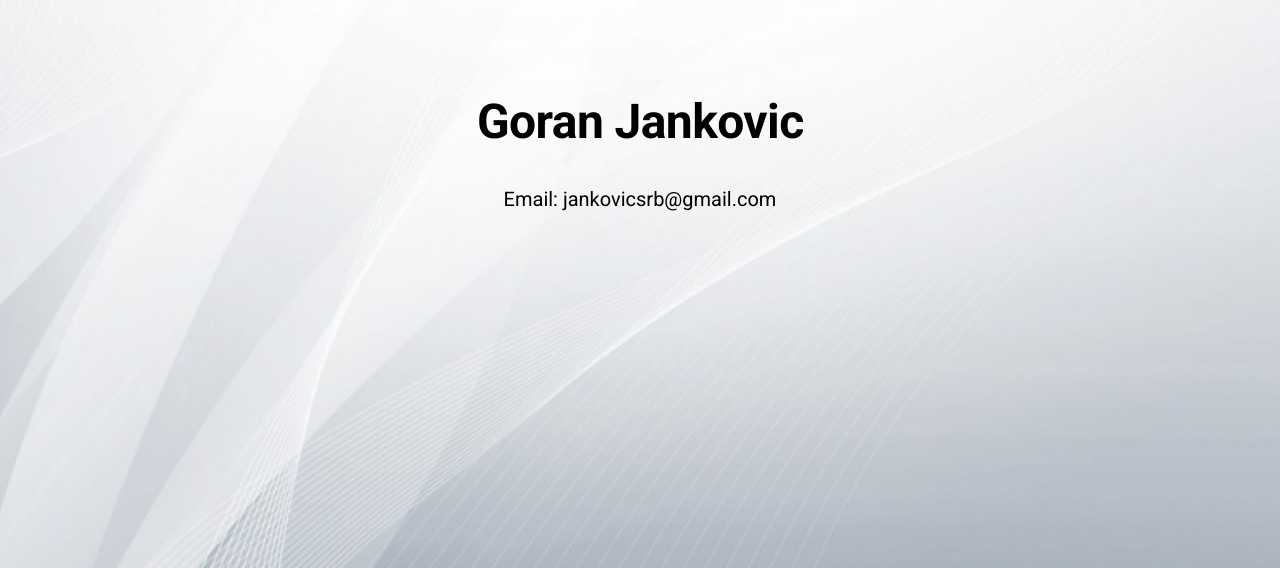
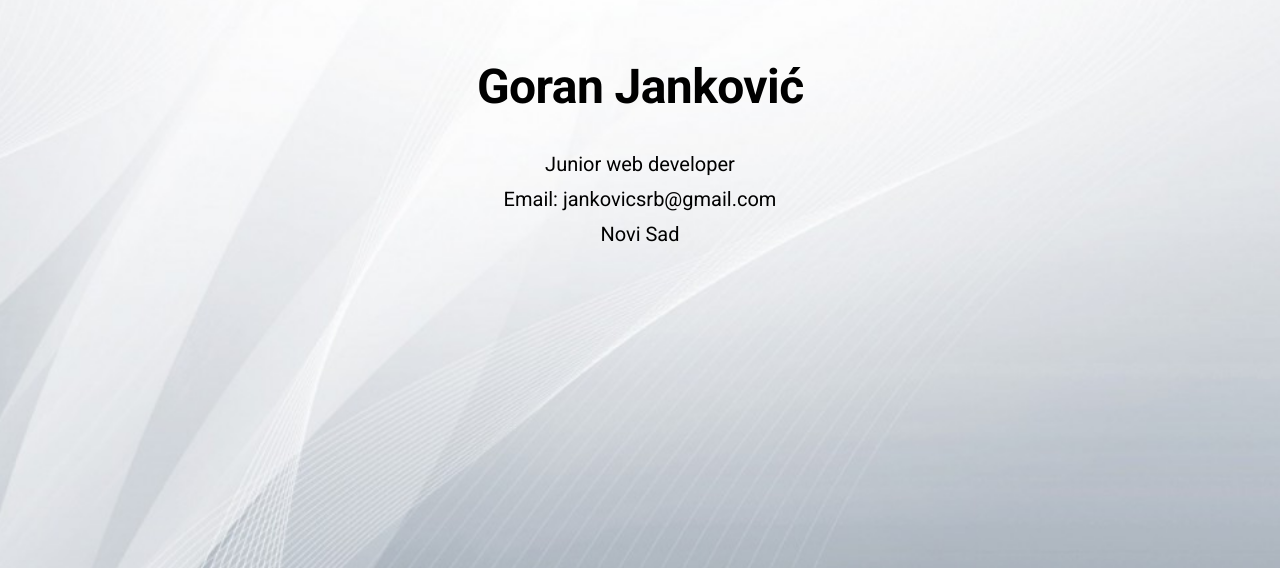
Before and after one commit to kapetan91/kapetan91.github.io, a plain HTML site: page index.html in a window 1280 px wide. Shown: the part 229-797 px from the top of the page. Drawn offline with Linux system fonts and the light colour scheme; a script that the page names is missing.

Commit message:
another change info

```diff
--- a/index.html
+++ b/index.html
@@ -17,11 +17,15 @@
       <h1 title="Click me"
           class="center"
           id="modalBtn">
-          Goran Jankovic
+          Goran Janković
       </h1>
       <p class="center">
+        Junior web developer
+        <br>
         Email:
         jankovicsrb@gmail.com
+        <br>
+        Novi Sad
       </p>
     </div>
   </section>
@@ -134,7 +138,7 @@
             <section class="s4">
           <div class="container">
             <p class="center small">
-              <span class="name">Goran Jankovic</span>
+              <span class="name">Goran Janković</span>
             </p>
             <p class="center small contact">
               <a title="Call me"
```
